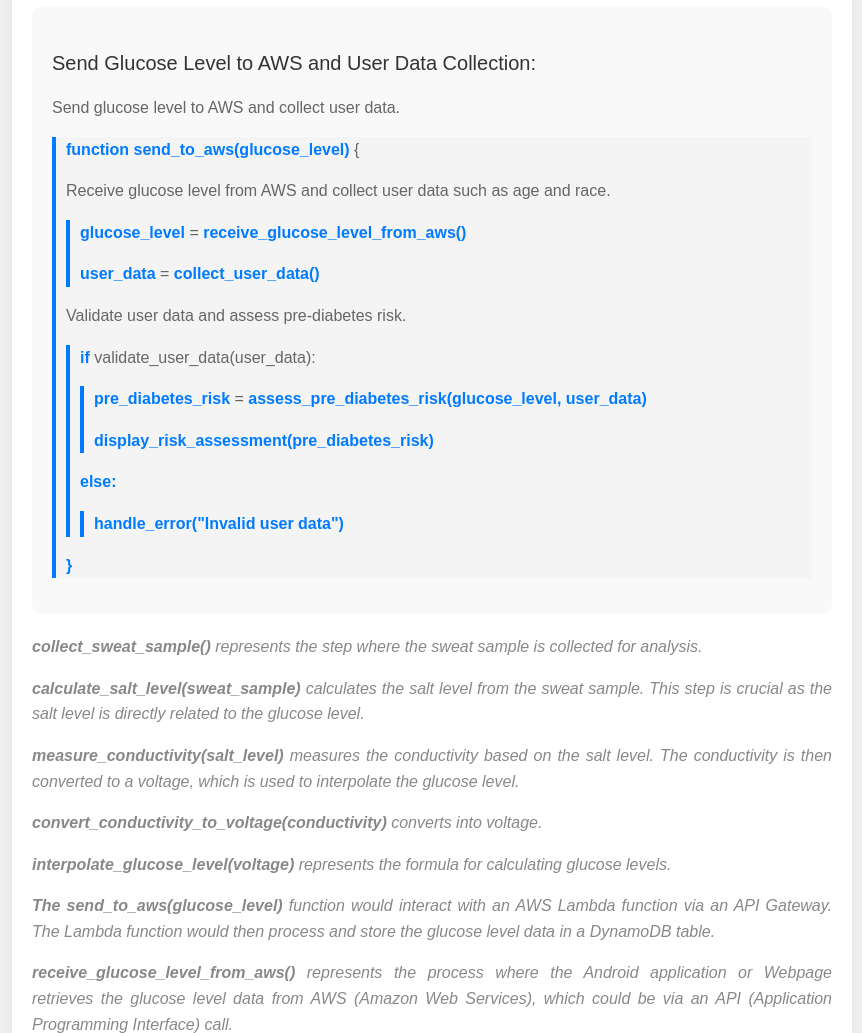
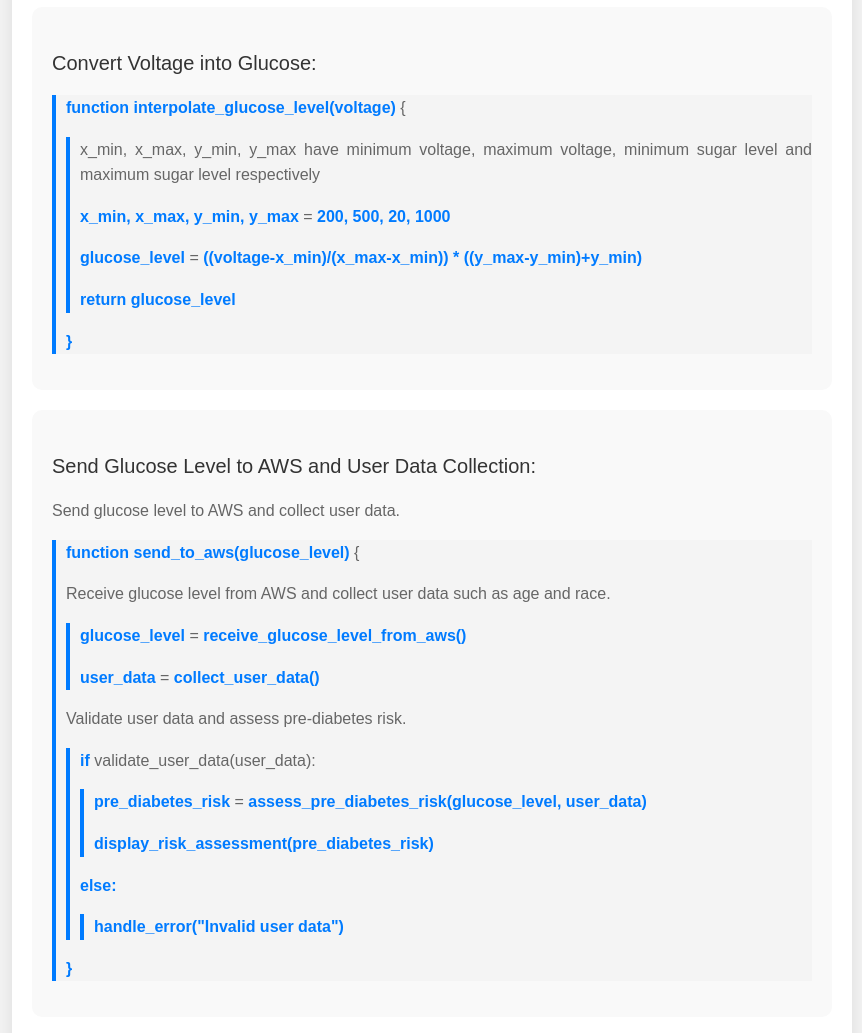
Before and after one commit to wesamaali/wesamaali.github.io, a plain HTML site: page MetaboSenseAlgorithm.html in a window 1280 px wide. Shown: the part 1260-2293 px from the top of the page, without its empty margins (208-1070 px from the left). Drawn offline with Linux system fonts and the light colour scheme.

Commit message:
new changes

```diff
--- a/MetaboSenseAlgorithm.html
+++ b/MetaboSenseAlgorithm.html
@@ -117,6 +117,21 @@
         </div>
         </div>
         <div class="algorithm">
+            <p class="algorithm-title">Convert Voltage into Glucose:</p>
+            <div class="highlight">
+                <p><span class="function-name">function</span> <span class="function-name">interpolate_glucose_level(voltage)</span> {</p>
+
+            <div class="highlight">
+                <p class="function-description">x_min, x_max, y_min, y_max have minimum voltage, maximum voltage, minimum sugar level and maximum sugar level respectively </p>
+                <p><span class="function-name">    x_min, x_max, y_min, y_max</span> = <span class="function-name">200, 500, 20, 1000</span></p>
+                <p><span class="function-name">    glucose_level</span> = <span class="function-name">((voltage-x_min)/(x_max-x_min)) * ((y_max-y_min)+y_min)</span></p>
+                <p><span class="function-name">    return </span> <span class="function-name">glucose_level</span></p>
+            </div>
+            <p><span class="function-name">        }</span></p>
+        </div>
+        </div>
+
+        <div class="algorithm">
             <p class="algorithm-title">Send Glucose Level to AWS and User Data Collection:</p>
             <p class="function-description">Send glucose level to AWS and collect user data.</p>
             <div class="highlight">
```
